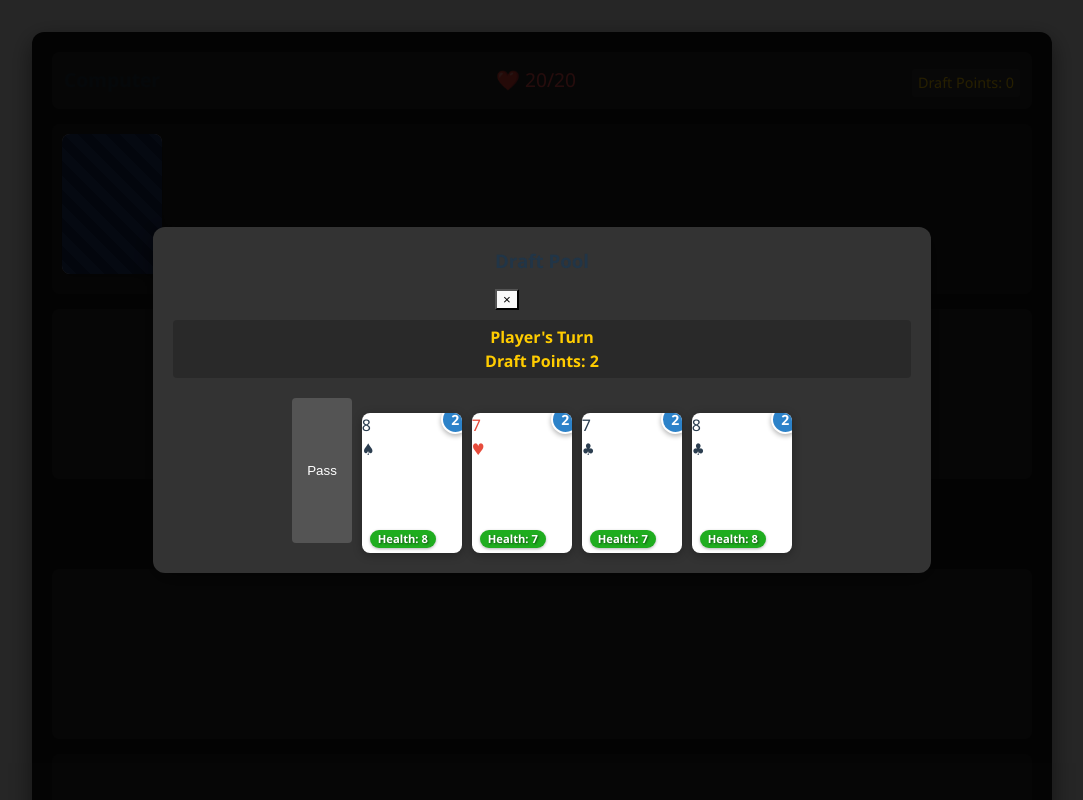
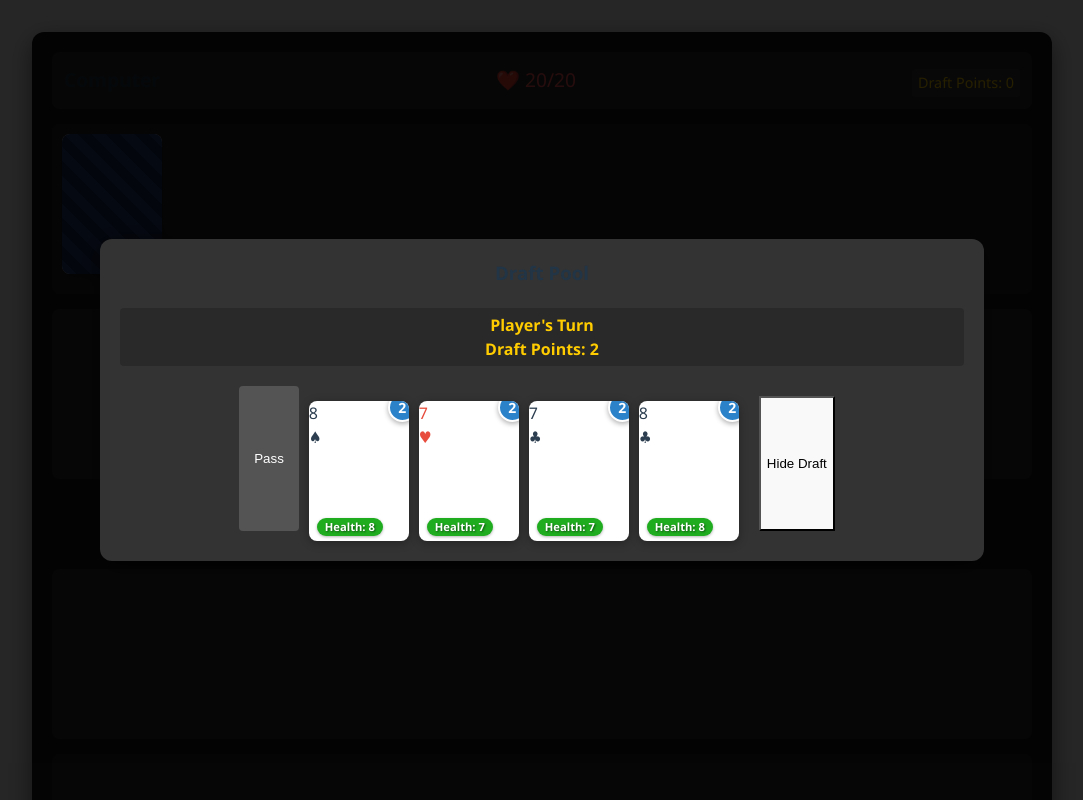
Before and after one commit to newhook/cardkingdom, a React (Vite) app: page / in a window 1280 px wide. Shown: the top 800 px of the page, without its empty margins (98-1181 px from the left). Built offline with nearby package versions, Linux system fonts and the light colour scheme.

Commit message:
fix draft panel.

```diff
--- a/src/components/DraftPool.tsx
+++ b/src/components/DraftPool.tsx
@@ -1,15 +1,20 @@
-import React from 'react';
-import { Game, GamePhase } from '../models/Game';
-import CardComponent from './CardComponent';
+import React from "react";
+import { Game, GamePhase } from "../models/Game";
+import CardComponent from "./CardComponent";
 
 interface DraftPoolProps {
   game: Game;
   onDraftCard: (index: number) => void;
   onPassDraft: () => void;
-  onHideOverlay: () => void;
+  onHideDraftPool: () => void;
 }
 
-const DraftPool: React.FC<DraftPoolProps> = ({ game, onDraftCard, onPassDraft, onHideOverlay }) => {
+const DraftPool: React.FC<DraftPoolProps> = ({
+  game,
+  onDraftCard,
+  onPassDraft,
+  onHideDraftPool,
+}) => {
   const { draftPool, draftingPlayerIndex, playersPassedDraftPhase } = game;
 
   if (draftingPlayerIndex === -1) return null; // Should not happen if overlay is visible
@@ -29,19 +34,21 @@ const DraftPool: React.FC<DraftPoolProps> = ({ game, onDraftCard, onPassDraft, o
   const handlePassClick = () => {
     if (hasPassed) return; // Don't allow passing again if already passed
     onPassDraft();
-  }
+  };
 
   return (
-    <div className={`draft-pool ${hasPassed ? 'player-passed' : ''}`}>
+    <div className={`draft-pool ${hasPassed ? "player-passed" : ""}`}>
       <div className="draft-pool-header">
         <h3>Draft Pool</h3>
-        <button onClick={onHideOverlay} className="hide-button" title="Hide Draft Panel">×</button>
       </div>
 
       <div className="draft-points-info">
-        <strong>{currentDrafter.name}'s Turn</strong><br />
+        <strong>{currentDrafter.name}'s Turn</strong>
+        <br />
         Draft Points: {currentPoints}
-        {hasPassed && <span style={{color: 'red', marginLeft: '10px'}}>(Passed)</span>}
+        {hasPassed && (
+          <span style={{ color: "red", marginLeft: "10px" }}>(Passed)</span>
+        )}
       </div>
 
       <button
@@ -62,13 +69,22 @@ const DraftPool: React.FC<DraftPoolProps> = ({ game, onDraftCard, onPassDraft, o
               card={card}
               isFaceUp={true}
               onClick={!isDisabled ? () => handleCardClick(index) : undefined}
-              className={isDisabled ? 'disabled' : ''}
+              className={isDisabled ? "disabled" : ""}
             >
               <div className="cost-badge">{card.cost}</div>
             </CardComponent>
           );
         })}
       </div>
+
+      <div className="draft-pool-footer">
+        <button
+          className="secondary-button hide-draft-button"
+          onClick={onHideDraftPool}
+        >
+          Hide Draft
+        </button>
+      </div>
     </div>
   );
 };
--- a/src/components/GameUI.tsx
+++ b/src/components/GameUI.tsx
@@ -19,7 +19,7 @@ function GameUI() {
   const [game, setGame] = useState<Game | null>(null);
   // State to force re-renders when the game state updates internally
   const [gameVersion, setGameVersion] = useState(0);
-  const [isDraftOverlayVisible, setIsDraftOverlayVisible] = useState(true); // State for overlay visibility
+  const [isDraftPoolVisible, setIsDraftPoolVisible] = useState(true); // NEW state for pool visibility
 
   // --- State for Phase Banner ---
   const [bannerPhase, setBannerPhase] = useState<GamePhase | null>(null);
@@ -52,7 +52,7 @@ function GameUI() {
     newGame.setUpdateCallback(forceUpdate);
     newGame.initialize();
     setGame(newGame);
-    setIsDraftOverlayVisible(true); // Ensure overlay is visible on new game/init
+    setIsDraftPoolVisible(true); // Ensure draft pool is visible on new game/init
   }, [forceUpdate]);
 
   useEffect(() => {
@@ -351,15 +351,16 @@ function GameUI() {
     initializeGame();
   }, [initializeGame]);
 
-  // --- Callbacks for Draft Overlay Toggle ---
-  const handleHideDraftOverlay = useCallback(() => {
-    setIsDraftOverlayVisible(false);
+  // --- Callbacks for Draft Pool Toggle ---
+  // Split toggle into separate show/hide handlers
+  const handleShowDraftPool = useCallback(() => {
+    setIsDraftPoolVisible(true);
   }, []);
 
-  const handleShowDraftOverlay = useCallback(() => {
-    setIsDraftOverlayVisible(true);
+  const handleHideDraftPool = useCallback(() => {
+    setIsDraftPoolVisible(false);
   }, []);
-  // --- End Draft Overlay Callbacks ---
+  // --- End Draft Pool Toggle Callbacks ---
 
   // --- Add Callback for Selling Card ---
   const handleSellCard = useCallback(
@@ -447,6 +448,7 @@ function GameUI() {
       {/* Divider / Ready Button Container */}
       <div
         className={`divider-container ${
+          (game.currentPhase === GamePhase.DRAFT && !isDraftPoolVisible) || // Show divider button area if draft is hidden
           game.currentPhase === GamePhase.ARRANGEMENT ||
           game.currentPhase === GamePhase.POST_BATTLE
             ? "has-button"
@@ -470,6 +472,14 @@ function GameUI() {
             Continue
           </button>
         )}
+        {game.currentPhase === GamePhase.DRAFT && !isDraftPoolVisible && (
+          <button
+            className="secondary-button show-draft-button"
+            onClick={handleShowDraftPool}
+          >
+            Show Draft
+          </button>
+        )}
       </div>
 
       {/* Player Battlefield - Needs Wrapper Div */}
@@ -491,14 +501,16 @@ function GameUI() {
         playerIndex={0}
       />
 
-      {/* Draft Pool Overlay */}
-      {game.currentPhase === GamePhase.DRAFT && isDraftOverlayVisible && (
-        <div className="draft-overlay">
+      {/* Draft Pool Overlay - Conditionally render the entire overlay div */}
+      {game.currentPhase === GamePhase.DRAFT && isDraftPoolVisible && (
+        <div className="draft-overlay visible">
+          {" "}
+          {/* Keep visible class when rendered */}
           <DraftPool
             game={game}
             onDraftCard={handleDraftCard}
             onPassDraft={handlePassDraft}
-            onHideOverlay={handleHideDraftOverlay}
+            onHideDraftPool={handleHideDraftPool}
           />
         </div>
       )}
@@ -507,21 +519,19 @@ function GameUI() {
       {showBattleLogOverlay && (
         <div className="battle-log-overlay">
           <div className="battle-log-overlay-content">
-            {/* ADDED: Close button for the overlay */}
             <button
               className="close-overlay-button"
               onClick={handleDismissBattleLog}
               aria-label="Close Battle Log"
             >
-              &times; {/* Creates a visual 'X' */}
+              &times;
             </button>
             <h2>Battle Results</h2>
             <BattleLog
               log={game
                 .getBattleLog()
-                .map((event) => event.message || `Battle Event`)} // Use message, provide fallback
+                .map((event) => event.message || `Battle Event`)}
             />
-            {/* The existing central "Continue" button will dismiss this AND advance the game */}
           </div>
         </div>
       )}
--- a/src/models/Game.ts
+++ b/src/models/Game.ts
@@ -49,7 +49,6 @@ export class Game {
   draftPool: Card[];
   currentPlayerIndex: number;
   currentPhase: GamePhase;
-  turnNumber: number;
   roundNumber: number;
   battleLog: BattleEvent[]; // Changed from string[]
   draftingOrder: number[]; // Track the order of players for drafting
@@ -57,7 +56,6 @@ export class Game {
   playersPassedDraftPhase: Set<number>; // Track who passed THIS phase
   isComputerDrafting: boolean; // Flag to control AI drafting behavior
   updateCallback: GameUpdateCallback | null; // Callback to notify UI of updates
-  passedPlayerIndices: Set<number>; // Track players who passed in the current round
   draftingOrderPosition: number; // Index within draftingOrder array
 
   constructor(playerNames: string[] = ["Player 1", "Player 2"]) {
@@ -71,13 +69,11 @@ export class Game {
     this.draftingOrder = []; // Order of player indices
     this.draftingOrderPosition = -1; // Position in the order array
     this.currentPhase = GamePhase.SETUP;
-    this.turnNumber = 1;
     this.roundNumber = 1;
     this.battleLog = []; // Initialize as empty array of BattleEvents
     this.playersPassedDraftPhase = new Set();
     this.isComputerDrafting = false;
     this.updateCallback = null;
-    this.passedPlayerIndices = new Set(); // Initialize pass tracker
   }
 
   // Set a callback function that will be called when the game state changes
@@ -200,7 +196,7 @@ export class Game {
   private determineDraftingOrder(): void {
     this.draftingOrder = [];
 
-    if (this.turnNumber === 1) {
+    if (this.roundNumber === 1) {
       // For turn 1, randomly choose the first player
       const firstPlayerIndex = Math.floor(Math.random() * this.players.length);
 
@@ -540,7 +536,6 @@ export class Game {
   prepareNextRound(): void {
     console.log("--- Preparing Next Round --- ");
     this.roundNumber++;
-    this.turnNumber = 1;
     this.currentPhase = GamePhase.DRAFT;
     this.playersPassedDraftPhase.clear();
     this.battleLog = [];
--- a/src/style.css
+++ b/src/style.css
@@ -856,3 +856,10 @@ h1 {
   border-color: red;
 }
 /* === End Battle Animation Styling === */
+
+/* Added to center the Hide Draft button in the draft pool footer */
+.draft-pool-footer {
+  display: flex;
+  justify-content: center;
+  padding: 10px; /* Optional: Add some spacing */
+}
```
